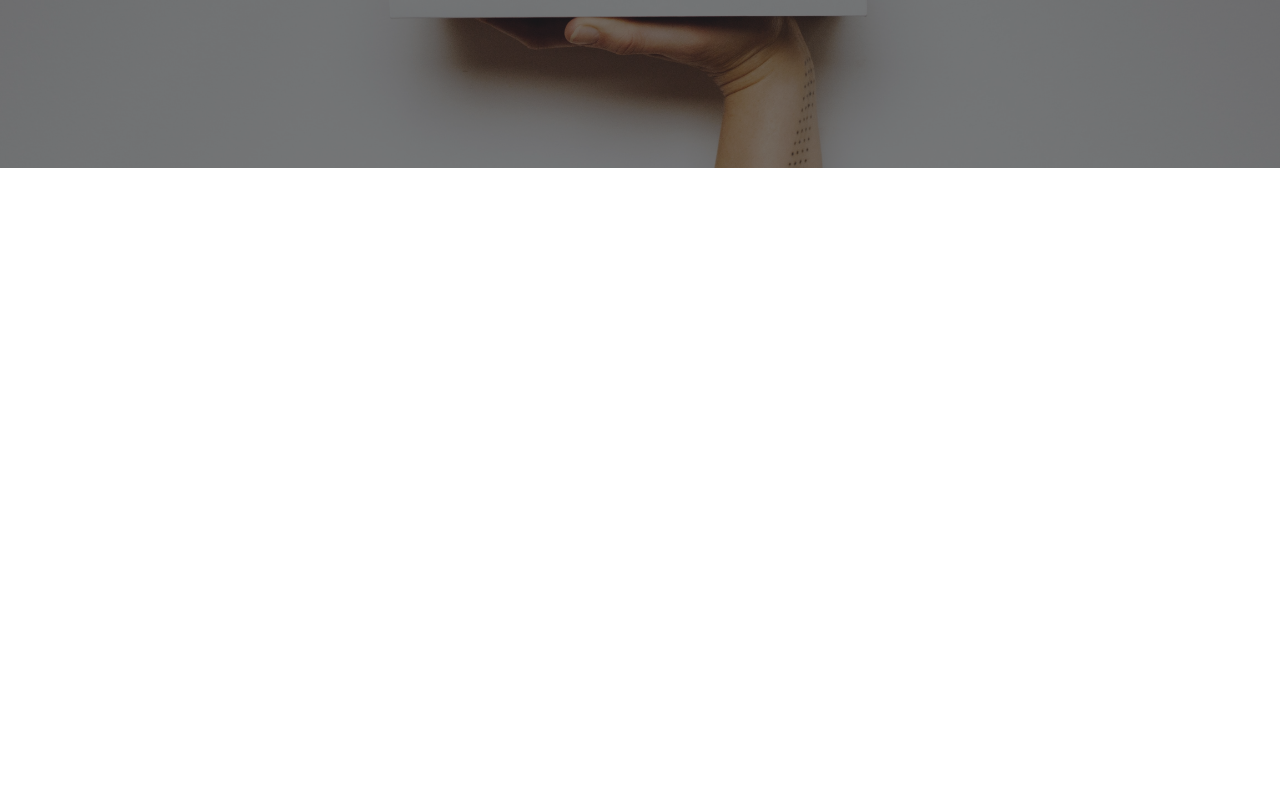
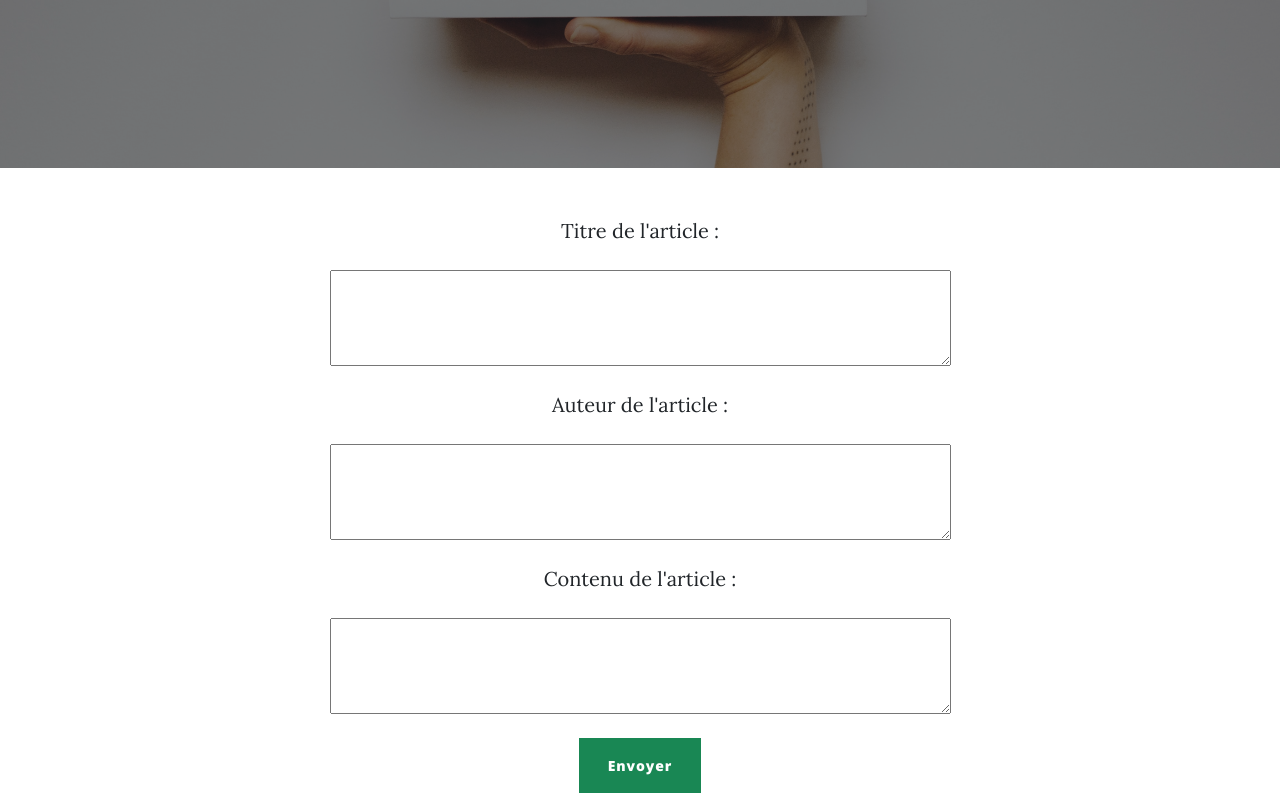
Before and after one commit to AnaisHammouche/Blog_Vue.js, a Vue app in the folder projet_blog/: page /admin in a window 1280 px wide. Shown: the part 340-1133 px from the top of the page. Before the commit the page ends 800 px from the top, so only its background shows below. Built offline with nearby package versions, Linux system fonts and the light colour scheme.

Commit message:
list articles P1

```diff
--- a/projet_blog/src/store/index.js
+++ b/projet_blog/src/store/index.js
@@ -4,25 +4,53 @@ import Vuex from 'vuex'
 Vue.use(Vuex)
 
 export default new Vuex.Store({
+  /*
+La state est uniquement modifiable via les mutations,
+elle contient toute la donnée du Store,
+accessible de puis n'importe ou sur votre App
+Accessible depuis un composant Vue, via les computed:
+"this.$store.state.todos"
+*/
   state: {
-   todos: [
+    articles: [
       {
-      id: 1,
-      title:'Un titre',
-      desc:'Une description',
-      time: new Date(),
+        id: 1,
+        title: 'Un titre',
+        desc: 'Une description',
+        time: new Date(),
       },
       {
-      id: 2,
-      title:'Un autre titre',
-      desc:'Une autre description',
-      time: new Date(),
+        id: 2,
+        title: 'Un autre titre',
+        desc: 'Une autre description',
+        time: new Date(),
       }
     ]
   },
+  /*
+Les mutations permettent de modifier la donnée contenue dans la "state"
+On appelle une mutation via un ` commit('nomMutation', data) `
+*/
   mutations: {
+    addArticle(state, data) {
+      state.articles.push(data)
+    },
   },
+  /*
+Les actions sont commes des méthodes, un peu plus générales, qui peuvent lire
+la state et "commit" des mutations pour modifier la state.
+On peut y mettre des call API, du traitement, etc...
+
+Les actions sont appelées avec la fonction dispatch du store (this.$store.dispatch('nomAction', param)) depuis un composant Vue
+*/
   actions: {
+  },
+  /* Getters:
+Similaires aux computed, ce sont des fonctions utilisées comme des variables
+Ils peuvent lire la state
+et retourner de la donnée modifiée (sans la modifier dans la state!!)
+*/
+  getters: {
   },
   modules: {
   }
--- a/projet_blog/src/views/Home.vue
+++ b/projet_blog/src/views/Home.vue
@@ -7,15 +7,13 @@
           <div class="post-preview">
             <a href="#">
               <h2 class="post-title">
-                {{ item.title }}
+                {{ listArticles }}
               </h2>
               <h3 class="post-subtitle">
                 {{ item.desc }}
               </h3>
             </a>
-            <p class="post-meta">
-              Mis en ligne le : {{ item.time }}
-            </p>
+            <p class="post-meta">Mis en ligne le : {{ item.time }}</p>
             <a class="btn btn-primary text-uppercase" href="#!"
               >En savoir plus →</a
             >
@@ -41,19 +39,26 @@
 /* import HelloWorld from '@/components/HelloWorld.vue' */
 
 export default {
+  data() {
+    return {
+      listArticles: this.$store.state.articles,
+    };
+  },
   props: {
-    item: { type: Object, default: () => { return {
-    id: 1,
-    title:'Un titre',
-    desc:'Une description',
-    time: new Date(),
-    }}}
-
+    item: {
+      type: Object,
+      default: () => {
+        return {
+          id: 1,
+          title: "Un titre",
+          desc: "Une description",
+          time: `${new Date()}`,
+        };
+      },
+    },
   },
 
-  name: 'Home',
-  components: {
-
-  }
-}
+  name: "Home",
+  components: {},
+};
 </script>
--- a/projet_blog/src/views/admin.vue
+++ b/projet_blog/src/views/admin.vue
@@ -1,5 +1,40 @@
 <template>
   <div class="admin">
+    <form action="" class="d-flex flex-column align-items-center justify-content-between" @submit.prevent="addArticle">
+      <label for="newArticleTitle" class="mb-4">Titre de l'article :</label>
+      <textarea class="mb-4" name="newArticleTitle" v-model="newArticleTitle" id="newArticleTitle" cols="50" rows="3"></textarea>
 
+      <label for="newArticleAuthor" class="mb-4">Auteur de l'article :</label>
+      <textarea class="mb-4" name="newArticleAuthor" v-model="newArticleAuthor" id="newArticleAuthor" cols="50" rows="3"></textarea>
+
+      <label for="newArticleContent" class="mb-4">Contenu de l'article :</label>
+      <textarea class="mb-4" name="newArticleContent" v-model="newArticleContent" id="newArticleContent" cols="50" rows="3"></textarea>
+
+      <input class="btn btn-success" type="submit" value="Envoyer">
+    </form>
   </div>
 </template>
+
+<script>
+export default {
+  data() {
+    return {
+      newArticleTitle: '',
+      newArticleAuthor: '',
+      newArticleContent: ''
+    };
+  },
+  methods: {
+    addArticle: function() {
+      const array = {
+        id: this.$store.state.articles.length + 1,
+        title: this.newArticleTitle,
+        author: this.newArticleAuthor,
+        content: this.newArticleContent,
+        date: new Date()
+      }
+      this.$store.commit('addArticle', array)
+    }
+  }
+}
+</script>
```
